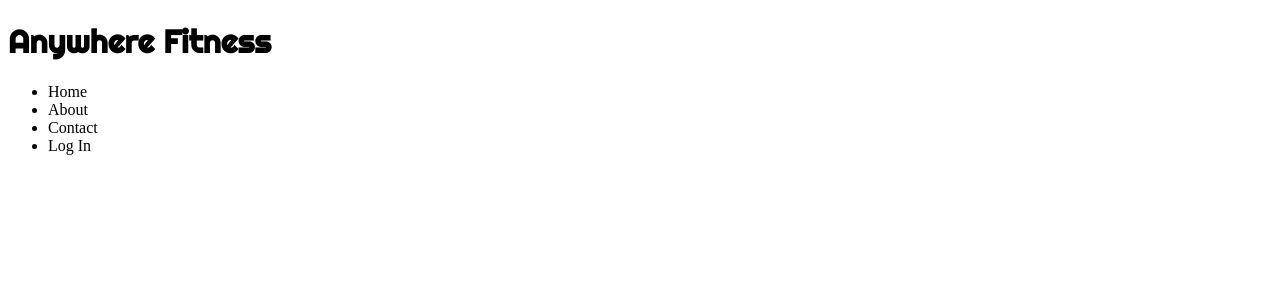
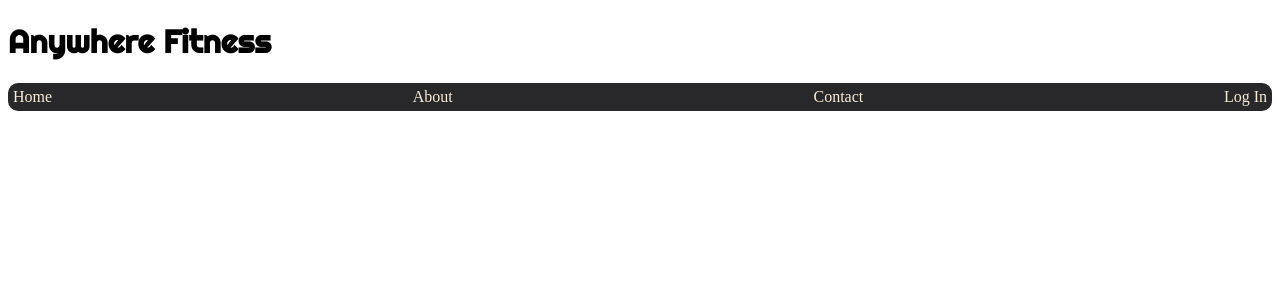
Before and after one commit to 10-21-BW-AnywhereFitness/frontend, a React (Create React App) app in the folder anywherefitness-fe/: page /contact in a window 1280 px wide. Shown: the top 300 px of the page. Built offline with nearby package versions, Linux system fonts and the light colour scheme; a web font is replaced by a local one.

Commit message:
font completed, text a completed, some css completed with nav bar

```diff
--- a/anywherefitness-fe/src/Components/NavBar.js
+++ b/anywherefitness-fe/src/Components/NavBar.js
@@ -6,14 +6,15 @@ import React from 'react'
 
 export default function NavBar(){
     return (
-        <div className='nav-bar'>
+        <div className='logo-bar'>
             <h1>Anywhere Fitness</h1>
-            <ul>
-                <li>Home</li>
-                <li>About</li>
-                <li>Contact</li>
-                <li>Log In</li>
-            </ul>
+                <div className='nav-bar'>
+                    <a href='#'>Home</a>
+                    <a href='#'>About</a>
+                    <a href='#'>Contact</a>
+                    <a href='#'>Log In</a>
+
+                </div>
         </div>
 
     )
--- a/anywherefitness-fe/src/index.css
+++ b/anywherefitness-fe/src/index.css
@@ -11,3 +11,23 @@ code {
 h1{
   font-family: 'Righteous', cursive;
 }
+
+.logo-bar{
+  margin: 0;
+  padding:0;
+}
+
+.nav-bar{
+  display: flex;
+  justify-content: space-between;
+  align-items: center;
+  background-color: rgb(40, 40, 43);
+  border-radius: 10px 10px;
+  padding:5px;
+  margin-top: 0;
+}
+
+a{
+  color: antiquewhite;
+  text-decoration: none;
+}
```
